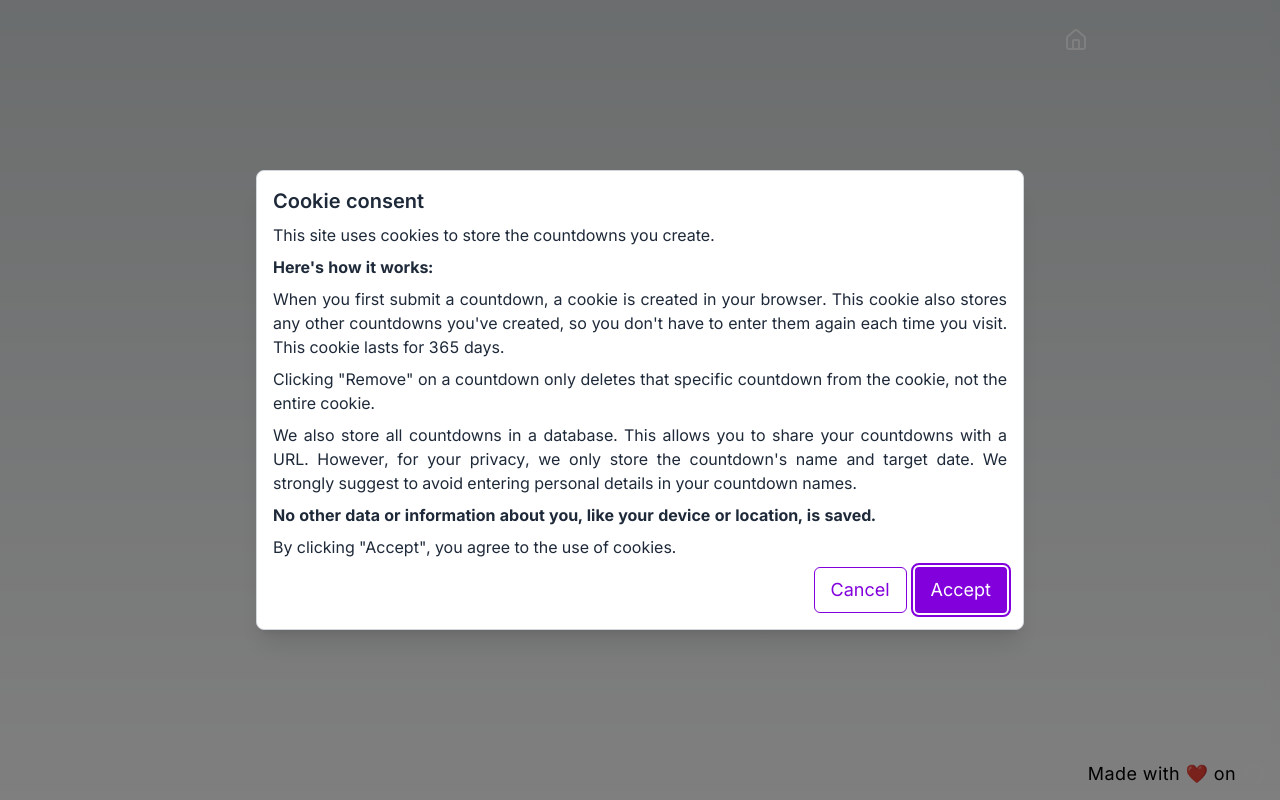
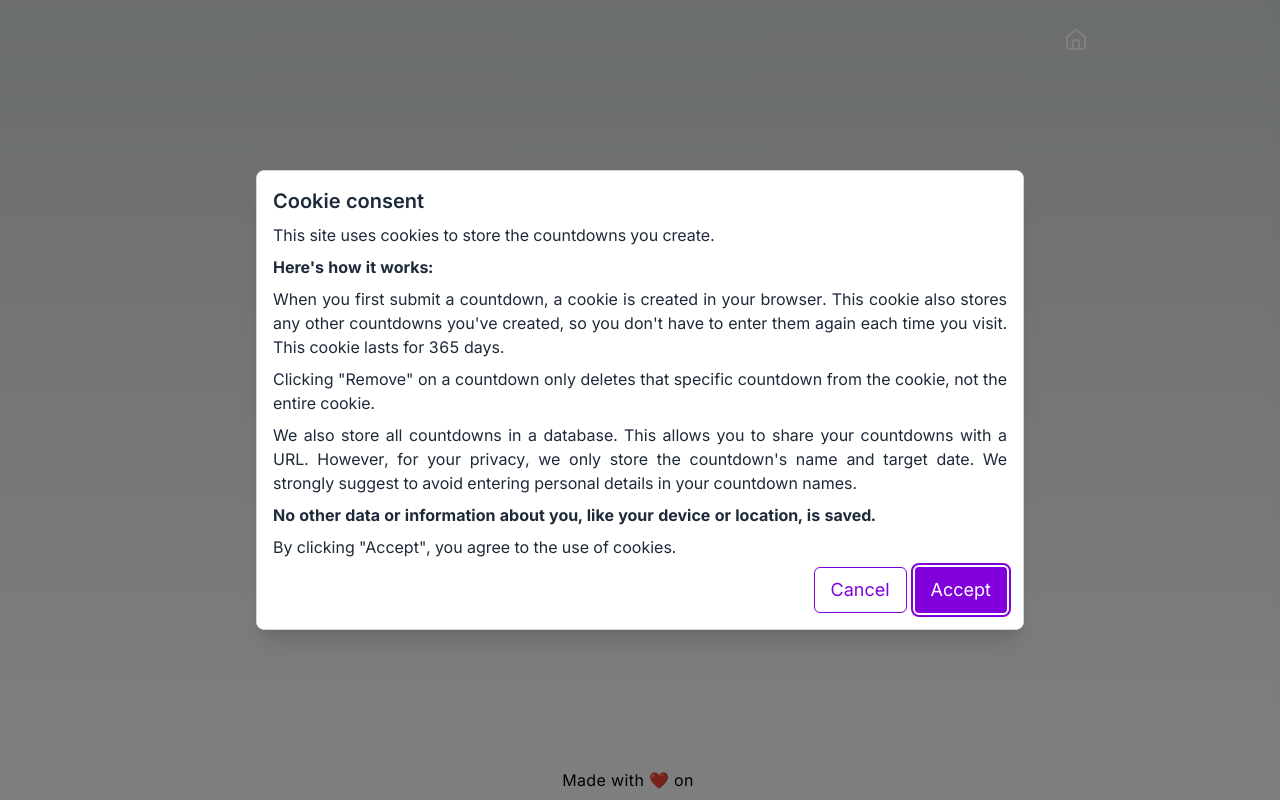
Before and after one commit to stefanluth/until, a Next.js app: page / in a window 1280 px wide. Built offline with nearby package versions, Linux system fonts and the light colour scheme.

Commit message:
fix(layout): overlay page chrome and center footer
Make the header and footer absolute so main fills the viewport and content centers vertically. Center the smaller footer so it stays clear of the scrollbar.

```diff
--- a/app/_components/Footer.tsx
+++ b/app/_components/Footer.tsx
@@ -2,10 +2,10 @@ import Link from 'next/link';
 
 export function Footer() {
   return (
-    <footer className="flex justify-end h-10 sm:h-12 pb-3 pt-2 w-full text-base sm:text-lg tracking-wide scrollbar-compensate [--compensated-padding:1rem]">
+    <footer className="flex items-center justify-center absolute inset-x-0 bottom-0 z-10 h-8 sm:h-10 w-full text-sm sm:text-base tracking-wide">
       <Link className="flex gap-2 items-center" href="https://github.com/stefanluth/until">
         Made with ❤️ on
-        <svg className="w-4 h-4 sm:w-5 sm:h-5" viewBox="0 0 98 96" xmlns="http://www.w3.org/2000/svg">
+        <svg className="w-3.5 h-3.5 sm:w-4 sm:h-4" viewBox="0 0 98 96" xmlns="http://www.w3.org/2000/svg">
           <path
             fillRule="evenodd"
             clipRule="evenodd"
--- a/app/layout.tsx
+++ b/app/layout.tsx
@@ -32,11 +32,11 @@ export default function RootLayout({
       </head>
       <body className={`${inter.className} h-full min-h-screen w-full flex flex-col`}>
         <ConsentProvider>
-          <div className="group flex flex-1 flex-col">
-            <header className="flex flex-col">
+          <div className="group relative flex flex-1 flex-col">
+            <header className="absolute inset-x-0 top-0 z-10 flex flex-col">
               <NavBar />
             </header>
-            <main className="flex flex-col flex-1 py-8">{children}</main>
+            <main className="flex flex-1 flex-col py-20">{children}</main>
             <Footer />
           </div>
         </ConsentProvider>
```
